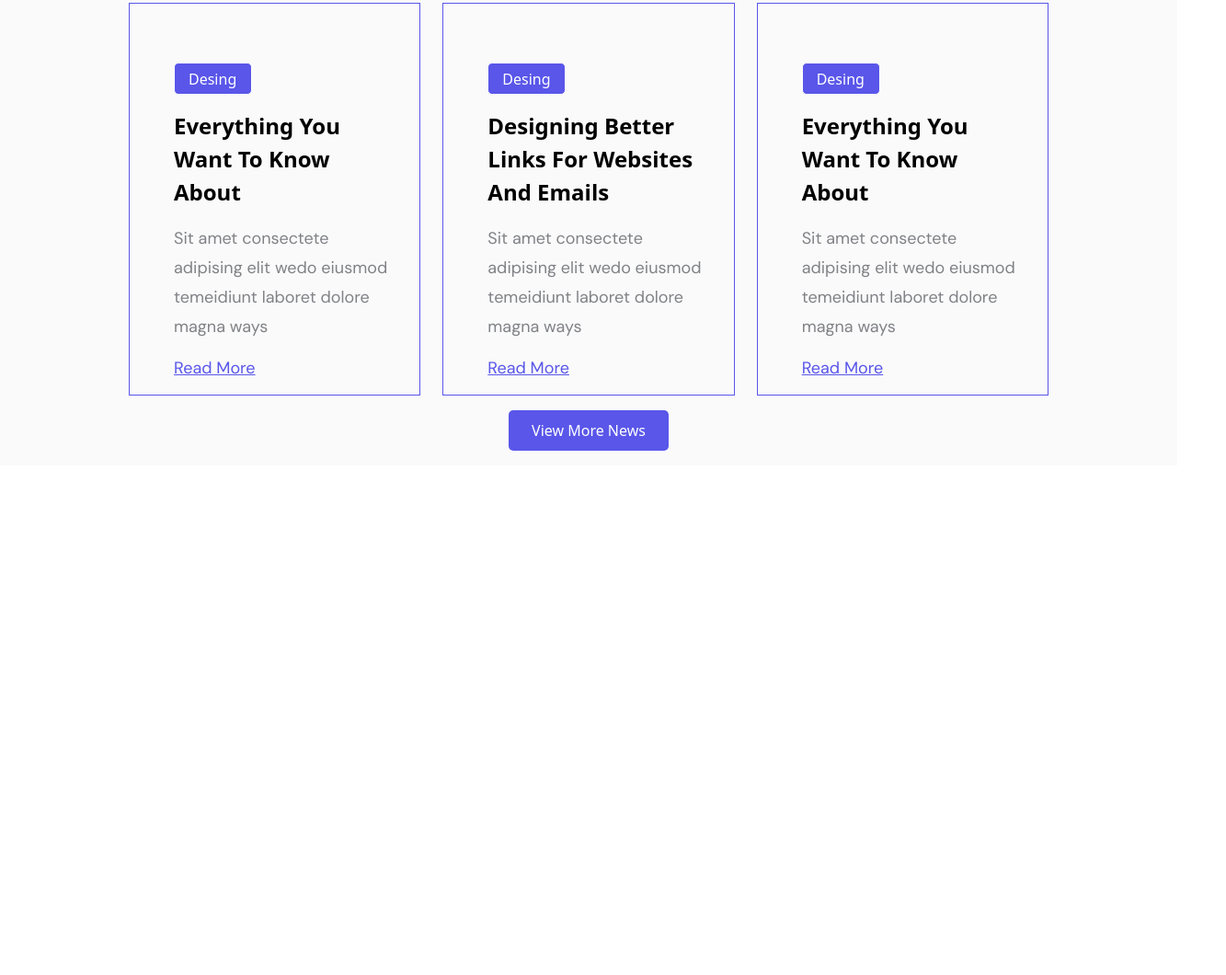
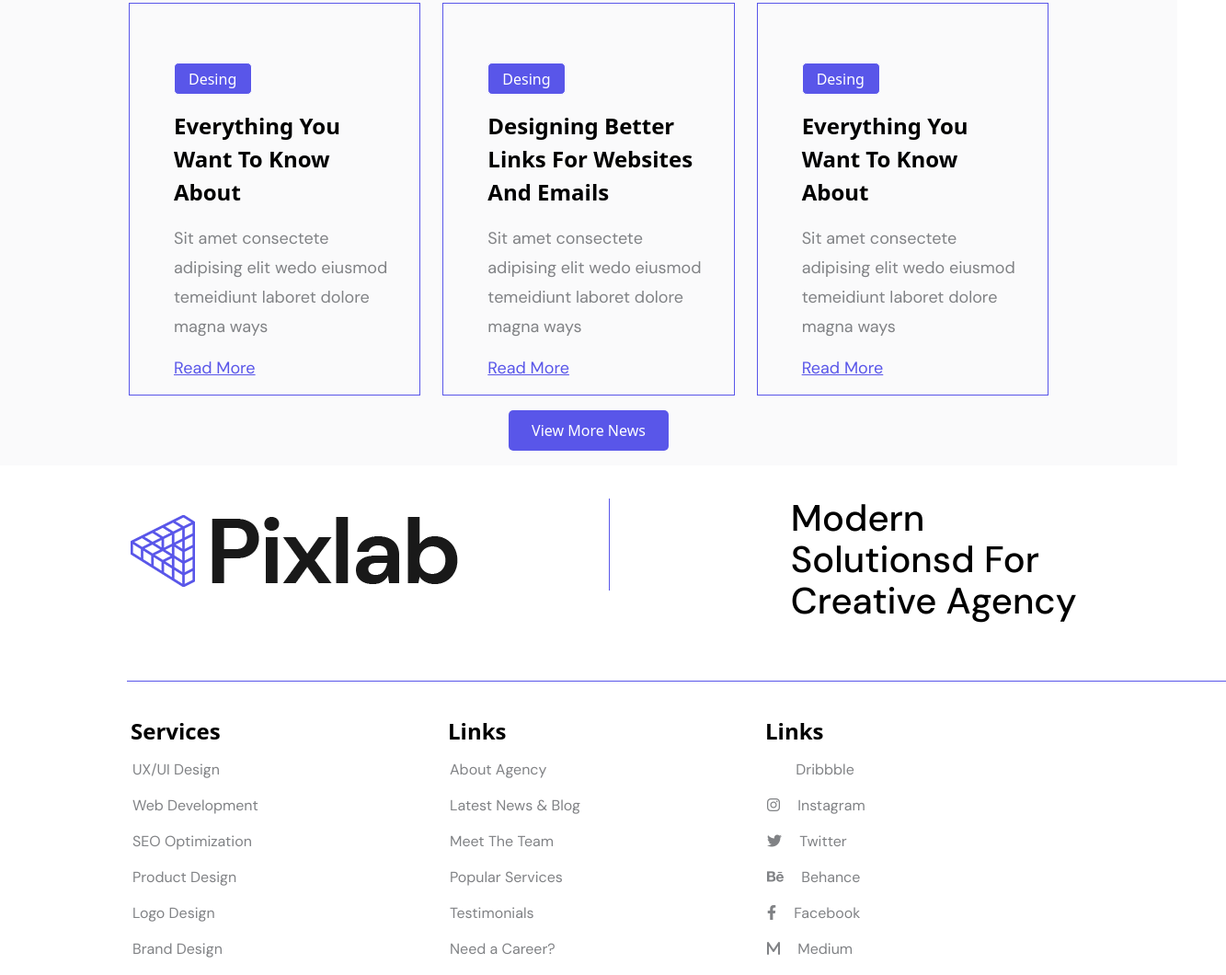
Before and after one commit to mahmoudbitar02/Landing-page-envato-market, a plain HTML site: page index.html in a window 1280 px wide. Shown: the part 9128-10188 px from the top of the page at 92% size, 1333 px wide, since content can reach past the window. Before the commit the page ends 9634 px from the top, so only its background shows below. Drawn offline with nearby package versions, Linux system fonts and the light colour scheme.

Commit message:
add last section

```diff
--- a/css/style.css
+++ b/css/style.css
@@ -497,3 +497,65 @@
     display: flex;
     justify-content: center;
 }
+.img-footer{
+    margin-left: 11%;
+    margin-top: 10%;
+
+}
+.txt-footer{
+    line-height: 45px;
+    font-size: 40px;
+    color: #000;
+    margin-top: 10%;
+    margin-left: 5%;
+    font-family: 'DM Sans', sans-serif;
+
+}
+.bord{
+    border-left: 1px solid #5956e9;
+    height: 100px;
+    margin-top: 22%;
+    margin-left: 10px;
+}
+.bord2{
+
+    border-left: 1195px solid #5956e9;
+    height: 1px;
+    margin-left: 5%;
+    margin-top: 5%;
+}
+.alll{
+    margin-left: 60px;
+    margin-top: 40px;
+}
+.footer-serv{
+    color: #808285;
+    font-family: 'DM Sans', sans-serif;
+    font-weight: 400;
+    list-style-type: none;
+    margin-left: -30px;
+}
+.li-footer{
+    color: #808285;
+    text-decoration: none;
+
+}
+.li-footer:hover{
+    text-decoration: underline;
+}
+.txt-foot{
+    color: #000;
+    font-weight: 700;
+    font-size: 24px;
+}
+.marg{
+    margin-top: 15px;
+}
+.foot-end{
+    margin-left: 15px;
+    color: #808285;
+    text-decoration: none;
+
+    font-weight: 400;
+    list-style-type: none;
+}
--- a/index.html
+++ b/index.html
@@ -10,6 +10,7 @@
     <link rel="preconnect" href="https://fonts.googleapis.com">
     <link rel="preconnect" href="https://fonts.gstatic.com" crossorigin>
     <link href="https://fonts.googleapis.com/css2?family=DM+Sans:ital,wght@0,400;0,500;0,700;1,400;1,500;1,700&family=Poppins:ital,wght@0,100;0,200;0,300;0,400;0,500;0,600;0,700;0,800;0,900;1,100;1,200;1,300;1,400;1,500;1,600;1,700;1,800;1,900&display=swap" rel="stylesheet">
+    <link rel="stylesheet" href="https://cdnjs.cloudflare.com/ajax/libs/font-awesome/6.2.0/css/all.min.css" integrity="sha512-xh6O/CkQoPOWDdYTDqeRdPCVd1SpvCA9XXcUnZS2FmJNp1coAFzvtCN9BmamE+4aHK8yyUHUSCcJHgXloTyT2A==" crossorigin="anonymous" referrerpolicy="no-referrer" />
     <link rel="stylesheet" href="css/animate.css">
     <link rel="stylesheet" href="css/style.css">
   </head>
@@ -691,6 +692,86 @@
     </div>
     <!-- article news end -->
 
+    <!-- footer start -->
+    <div class="container ">
+      <div class="row">
+        <div class="col-lg-6">
+          <img src="images/footer-logo-1.png" class="img-footer" alt="">
+        </div>
+        <div class="col-lg-2">
+          <div class="bord" ></div>
+        </div>
+        <div class="col-lg-4">
+          <h2 class="txt-footer">Modern Solutionsd For Creative Agency</h2>
+        </div>
+
+      </div>
+      <div class="row">
+        <div class="col-lg-12">
+          <div class="bord2"></div>
+        </div>
+      </div>
+      <div class="row">
+        <div class="col-lg-3 alll">
+          <h3 class="txt-foot">Services</h3>
+          <ul class="footer-serv">
+            <li class="marg"><a href="" class="li-footer">UX/UI Design</a></li>
+            <li class="marg"><a href="" class="li-footer">Web Development</a></li>
+            <li class="marg"><a href="" class="li-footer">SEO Optimization</a></li>
+            <li class="marg"><a href="" class="li-footer">Product Design</a></li>
+            <li class="marg"><a href="" class="li-footer">Logo Design</a></li>
+            <li class="marg"><a href="" class="li-footer">Brand Design</a></li>
+          </ul>
+        </div>
+        <div class="col-lg-3 alll">
+          <h3 class="txt-foot">Links</h3>
+          <ul class="footer-serv">
+            <li class="marg"><a href="" class="li-footer">About Agency</a></li>
+            <li class="marg"><a href="" class="li-footer">Latest News & Blog</a></li>
+            <li class="marg"><a href="" class="li-footer">Meet The Team</a></li>
+            <li class="marg"><a href="" class="li-footer">Popular Services</a></li>
+            <li class="marg"><a href="" class="li-footer">Testimonials</a></li>
+            <li class="marg"><a href="" class="li-footer">Need a Career?</a></li>
+          </ul>
+        </div>
+        <div class="col-lg-2 alll">
+          <h3 class="txt-foot">Links</h3>
+          <ul class="footer-serv">
+            <li class="marg">
+              <i class="fa-thin fa-basketball"></i>
+              <a href="" class="foot-end">Dribbble</a>
+            </li>
+            <li class="marg">
+              <i class="fa-brands fa-instagram"></i>
+              <a href="" class="foot-end">Instagram</a>
+            </li>
+            <li class="marg">
+              <i class="fa-brands fa-twitter"></i>
+              <a href="" class="foot-end">Twitter</a>
+            </li>
+            <li class="marg">
+              <i class="fa-brands fa-behance"></i>
+              <a href="" class="foot-end">Behance</a>
+            </li>
+            <li class="marg">
+              <i class="fa-brands fa-facebook-f"></i>
+              <a href="" class="foot-end">Facebook</a>
+            </li>
+            <li class="marg">
+              <i class="fa-solid fa-m"></i>
+              <a href="" class="foot-end">Medium</a>
+            </li>
+          </ul>
+        </div>
+      </div>
+    </div>
+
+
+
+    <!-- footer end -->
+
+
+
 
 
 
```
Also changed, not shown: Images/footer-logo-1.png (added).
